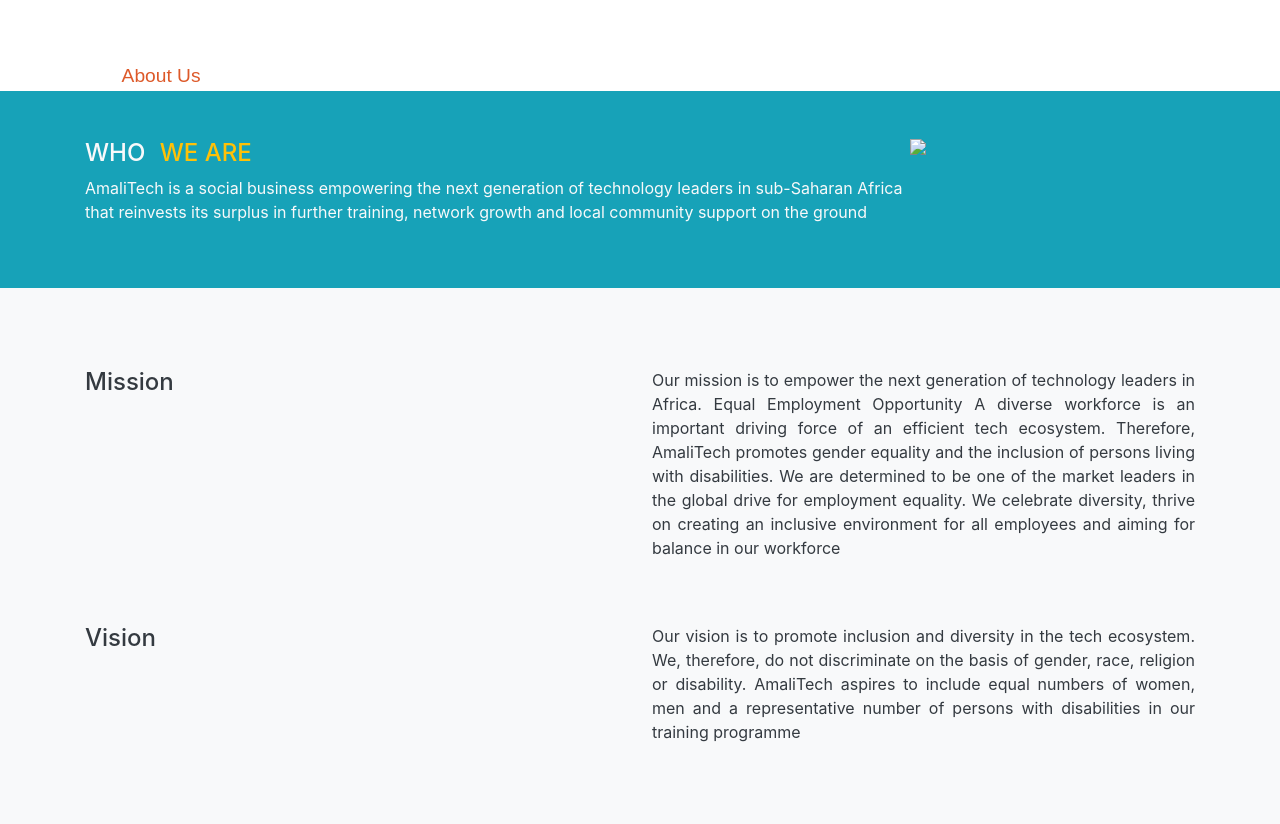
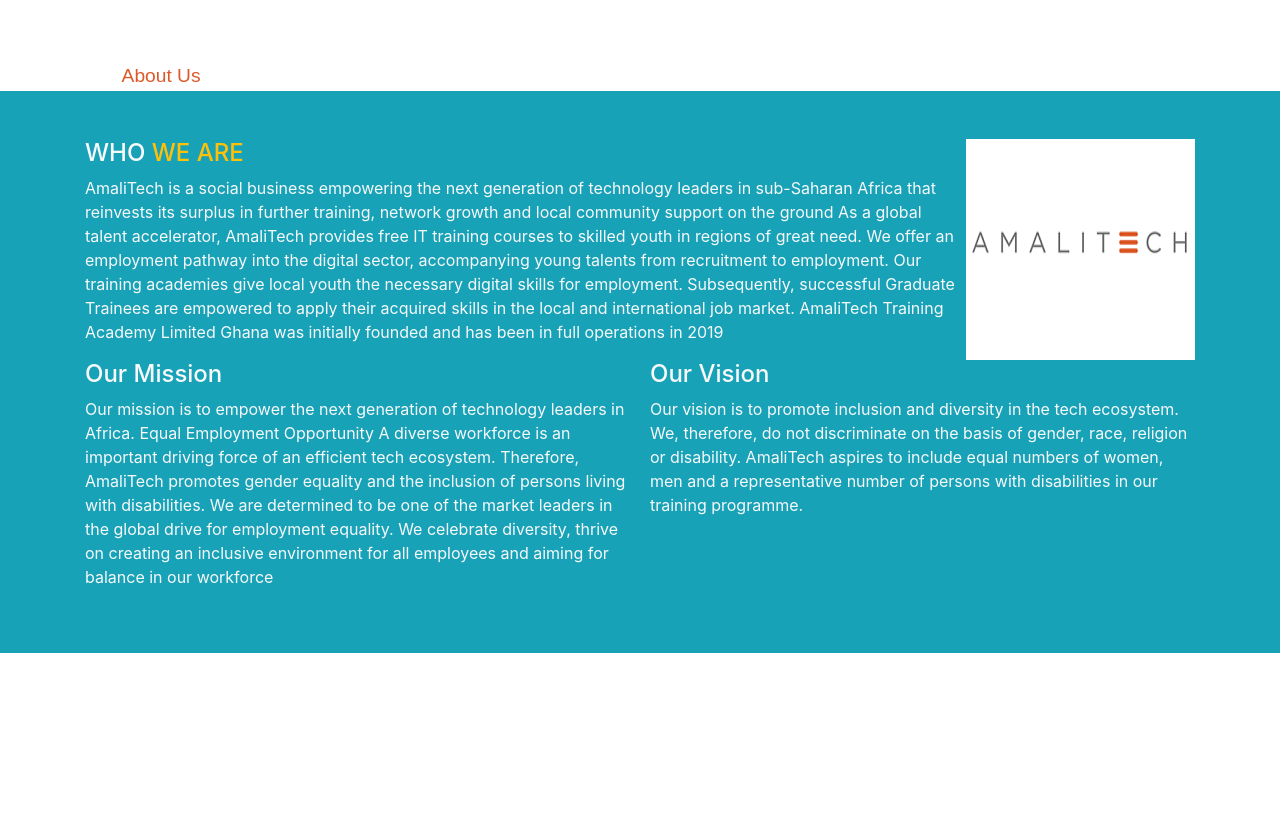
Before and after one commit to Amoatey/banking-website, a plain HTML site: page index.html in a window 1280 px wide. Shown: the part 634-1458 px from the top of the page. After the commit the page ends 1287 px from the top, so only its background shows below. Drawn offline with nearby package versions, Linux system fonts and the light colour scheme.

Commit message:
included mission and vision statement to banking website

```diff
--- a/css/style.css
+++ b/css/style.css
@@ -25,35 +25,64 @@
 .carousel_caption p{
     font-size: smaller;
     font-style: italic;
+}
 
+.grid-container{
+    display: grid;
+    grid-template-columns: 1fr 1fr;
+    grid-gap: 20px
 
 }
 
+
+
+
+
+/* .mission{
+    background-color: #007bff;
+    border-radius: 5%;
+    width: 50vw;
+    height: 300px;
+    color: white;
+    overflow-y: scroll;
+    margin: 20px;
+    padding: 20px;
+} */
+
+
+
+
+
+
+
+.
+/* }
+
 .mission {
     gap: 0;
-}
+} */
 
-.mission__container {
+/* .mission__container {
     padding-top: 2rem;
-}
+} */
 
-.mission__content {
+/* .mission__content {
     position: relative;
     display: grid;
     grid-template-columns: repeat(2, 1fr);
     column-gap: 1.5rem;
     text-align: justify;
-}
+    color: #dd5929;
+} */
 
 /* .mission__content h4 {
     margin: .5rem;
     margin-bottom: 1.5rem;
 } */
-
+/*
 .text-warning {
     margin: .5rem;
 }
 
 .mission__content p {
-    margin-bottom: 2rem;
-}
+    margin-bottom: 2rem; */
--- a/index.html
+++ b/index.html
@@ -100,19 +100,101 @@
               technology leaders in sub-Saharan Africa that reinvests its
               surplus in further training, network growth and local community
               support on the ground
+              As a global talent accelerator, AmaliTech provides free IT training courses to
+              skilled youth in regions of great need.
+              We offer an employment pathway into the digital sector, accompanying young
+              talents from recruitment to employment.
+              Our training academies give local youth the necessary digital skills for employment.
+              Subsequently, successful Graduate Trainees are empowered to apply
+              their acquired skills in the local and international job market.
+              AmaliTech Training Academy Limited Ghana was initially
+              founded and has been in full operations in 2019
             </p>
+            </div>
+            <img class= "img-fluid w-50" src="images/showcasse.png">
           </div>
-          <img class="img-fluid w-50" src="images/showcasse.png" />
         </div>
+
+        <!-- mission -->
+      <div class="container">
+          <div class="grid-container">
+               <div class=" grid-child 1">
+                   <h4> Our Mission</h4>
+                  <p>
+                       Our mission is to empower the next generation of technology
+                       leaders in Africa. Equal Employment Opportunity A diverse
+                      workforce is an important driving force of an efficient tech
+                      ecosystem. Therefore, AmaliTech promotes gender equality and the
+                      inclusion of persons living with disabilities. We are determined
+                      to be one of the market leaders in the global drive for employment
+                       equality. We celebrate diversity, thrive on creating an inclusive
+                       environment for all employees and aiming for balance in our
+                        workforce
+                 </p>
+               </div>
+                  <div class=" grid-child 2">
+                    <h4> Our Vision</h4>
+                       <p>
+                        Our vision is to promote inclusion and diversity in the tech ecosystem.
+                        We, therefore, do not discriminate on the basis of gender, race, religion
+                        or disability. AmaliTech aspires to include equal numbers of women, men
+                        and a representative number of persons with disabilities in our training programme.
+                       </p>
+                 </div>
+
+           </div>
       </div>
-    </section>
+
+
+
+      </section>
+
+
+
+      <!--  -->
+      <section>
+        <div> </div>
+
+      </section>
+
+
+
+
+
+
+
+
+
+
+
+
+
+
+
+
+
+
+
+
+
+
+
+
+
+
+
+
+
+
+
+
 
     <!--Mission-->
-    <section class="bg-light text-dark p-5 text-center mission">
+     <!-- <section class="bg-light text-dark p-5 text-center mission">
       <div class="container mission__container">
         <div class="d-sm-flex">
           <div class="Mission mission__content">
-            <h4>Mission <span class="text-warning"> </span></h4>
+            <h4>Mission </h4>
             <p>
               Our mission is to empower the next generation of technology
               leaders in Africa. Equal Employment Opportunity A diverse
@@ -129,12 +211,12 @@
         </div>
       </div>
 
-      <!-- Vision -->
-      <div class="container mission__container">
-        <!--home__data-->
-        <div class="d-sm-flex">
-          <!--home__data-group-->
-          <div class="Vision mission__content">
+
+       <div class="container mission__container"> -->
+
+         <!-- <div class="d-sm-flex">
+          <home__data-group>
+           <div class="Vision mission__content">
             <h4>Vision <span class="text-warning"> </span></h4>
             <p>
               Our vision is to promote inclusion and diversity in the tech
@@ -146,8 +228,43 @@
           </div>
           <img src=" " class="rounded-1" alt="" />
         </div>
-      </div>
-    </section>
+      </div>  -->
+      <!-- staff Images -->
+      <!-- <div class="staff Images">
+        <img src=" " alt=""> </div>  -->
+    <!-- </section>  -->
+
+
+
+<!-- Mission -->
+<!-- <div class="container-md ">
+       <div class="mission" ><h5>Mission<h5>
+          <p> Our mission is to empower the next generation of technology leaders in Africa.
+             Equal Employment Opportunity
+             A diverse workforce is an important driving force of an efficient tech ecosystem.
+             Therefore, AmaliTech promotes gender equality and the inclusion of
+             persons living with disabilities. We are determined to be one of the
+             market leaders in the global drive for employment equality. We celebrate diversity,
+             thrive on creating an inclusive environment for all employees and aiming for balance
+            in our workforce.</p>
+        </div>
+        <div class="vision" ><h5>Vision<h5>
+          <p> Our vision is to promote inclusion and diversity
+              in the tech ecosystem. We, therefore,
+              do not discriminate on the basis of gender, race,
+               religion or disability. AmaliTech aspires to include
+               equal numbers of women, men and a representative number of
+               persons with disabilities in our training programme..</p>
+        </div>
+ </div> -->
+
+
+
+
+
+
+
+
 
     <script
       src="https://cdn.jsdelivr.net/npm/bootstrap@5.1.3/dist/js/bootstrap.bundle.min.js"
```
Also changed, not shown: images/0.jpg (added), images/Screenshot (1).png (added), images/about.1.jpg (added), images/about2.jpg (added), images/about3.jpg (added), images/ama1.jpg (added), images/amelitech2.png (added), images/download.jpg (added), images/showcase2.png (added), images/showcasse.png (added), images/span.jpg (added), images/tech3.png (added), images/tech4.jpg (added).
